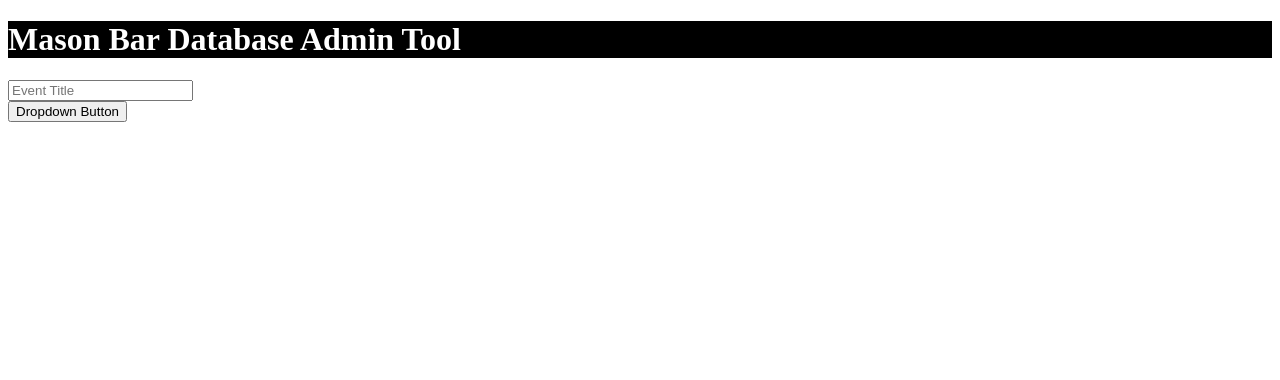
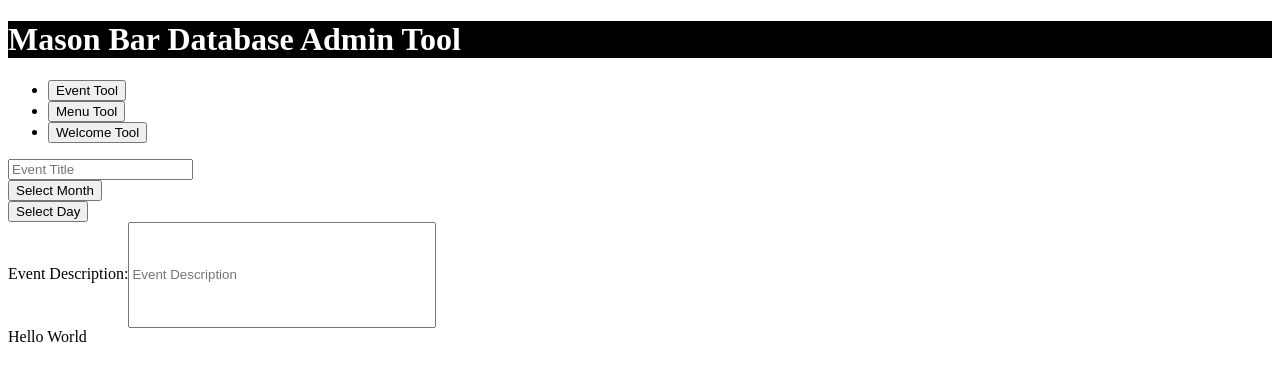
Before and after one commit to Skoomatron/MasonBarAdminTool, a React app: page / in a window 1280 px wide. Shown: the top 380 px of the page. Built offline with nearby package versions, Linux system fonts and the light colour scheme; the HTML template or start-up script is replaced by a standard one.

Commit message:
Added Tabbing - Expanded Event Submitter

```diff
--- a/src/App.jsx
+++ b/src/App.jsx
@@ -1,5 +1,5 @@
 import React from "react";
-import EventLoader from './Components/EventLoader/EventLoader.jsx';
+import Container from './Components/Container/Container.jsx';
 
 class App extends React.Component {
   constructor(props) {
@@ -21,7 +21,7 @@ class App extends React.Component {
         <h1>
           Mason Bar Database Admin Tool
         </h1>
-        <EventLoader state={this.state} listener={this.textListener}/>
+        <Container state={this.state} listener={this.textListener}/>
       </>
     );
   }
--- /dev/null
+++ b/src/Components/Container/Container.jsx
@@ -0,0 +1,30 @@
+import Tab from 'react-bootstrap/Tab';
+import Tabs from 'react-bootstrap/Tabs';
+import React from 'react';
+import MenuLoader from '../MenuLoader/MenuLoader.jsx';
+import EventLoader from '../EventLoader/EventLoader.jsx';
+
+const Container = (props) => {
+  console.log(props);
+
+  return (
+    <Tabs
+        defaultActiveKey="profile"
+        id="fill-tab-example"
+        className="mb-3"
+        fill
+      >
+        <Tab eventKey="event" title="Event Tool">
+          <EventLoader state={props.state} listener={props.listener} />
+        </Tab>
+        <Tab eventKey="menu" title="Menu Tool">
+          <MenuLoader />
+        </Tab>
+        <Tab eventKey="welcome" title="Welcome Tool">
+          {/* <Sonnet /> */}
+        </Tab>
+      </Tabs>
+  )
+}
+
+export default Container;
--- /dev/null
+++ b/src/Components/EventLoader/Day.jsx
@@ -0,0 +1,29 @@
+import React from 'react';
+import Dropdown from 'react-bootstrap/Dropdown';
+
+const Day = () => {
+
+  const days = [
+      1, 2, 3, 4, 5, 6, 7, 8, 9, 10,
+      11, 12, 13, 14, 15, 16, 17, 18, 19, 20,
+      21, 22, 23, 24, 25, 26, 27, 28, 29, 30,
+      31
+    ]
+
+  return (
+    <Dropdown>
+      <Dropdown.Toggle variant="success" id="dropdown-basic">
+        Select Day
+      </Dropdown.Toggle>
+      <Dropdown.Menu>
+        {
+          days.map((day, index) => {
+            return <Dropdown.Item key={day + index} href="#/action-1">{day}</Dropdown.Item>
+          })
+        }
+      </Dropdown.Menu>
+    </Dropdown>
+  )
+}
+
+export default Day;
--- /dev/null
+++ b/src/Components/EventLoader/Description.jsx
@@ -0,0 +1,20 @@
+import React from 'react';
+
+const Description = () => {
+
+  return (
+    <form>
+      <label>
+        Event Description:
+        <input
+          placeholder="Event Description"
+          type="text"
+          style={{height: "100px", width: "300px"}}
+        >
+        </input>
+      </label>
+    </form>
+  )
+}
+
+export default Description;
--- a/src/Components/EventLoader/EventLoader.jsx
+++ b/src/Components/EventLoader/EventLoader.jsx
@@ -1,6 +1,7 @@
 import React from 'react';
-import Dropdown from 'react-bootstrap/Dropdown';
-
+import Month from './Month.jsx';
+import Day from './Day.jsx';
+import Description from './Description.jsx';
 
 const EventLoader = (props) => {
 
@@ -13,16 +14,9 @@ const EventLoader = (props) => {
         onChange={props.listener}
       >
       </input>
-      <Dropdown>
-        <Dropdown.Toggle variant="success" id="dropdown-basic">
-          Dropdown Button
-        </Dropdown.Toggle>
-        <Dropdown.Menu>
-          <Dropdown.Item href="#/action-1">January</Dropdown.Item>
-          <Dropdown.Item href="#/action-2">February</Dropdown.Item>
-          <Dropdown.Item href="#/action-3">March</Dropdown.Item>
-        </Dropdown.Menu>
-      </Dropdown>
+      <Month/>
+      <Day/>
+      <Description/>
     </div>
   )
 }
--- /dev/null
+++ b/src/Components/EventLoader/Month.jsx
@@ -0,0 +1,27 @@
+import React from 'react';
+import Dropdown from 'react-bootstrap/Dropdown';
+
+const Month = () => {
+
+  const months = [
+    'January', 'February', 'March',
+    'April', 'May', 'June', 'July',
+    'August', 'September', 'October',
+    'November', 'December'];
+
+  return (
+    <Dropdown>
+      <Dropdown.Toggle variant="success" id="dropdown-basic">
+        Select Month
+      </Dropdown.Toggle>
+      <Dropdown.Menu>
+        {months.map((month, index) => {
+          return <Dropdown.Item key={month + index} href="#/action-1">{month}</Dropdown.Item>
+        })}
+
+      </Dropdown.Menu>
+    </Dropdown>
+  )
+}
+
+export default Month;
--- a/src/Components/MenuLoader/MenuLoader.jsx
+++ b/src/Components/MenuLoader/MenuLoader.jsx
@@ -0,0 +1,11 @@
+import React from 'react';
+
+const MenuLoader = () => {
+  return (
+    <div>
+      Hello World
+    </div>
+  )
+}
+
+export default MenuLoader;
```
